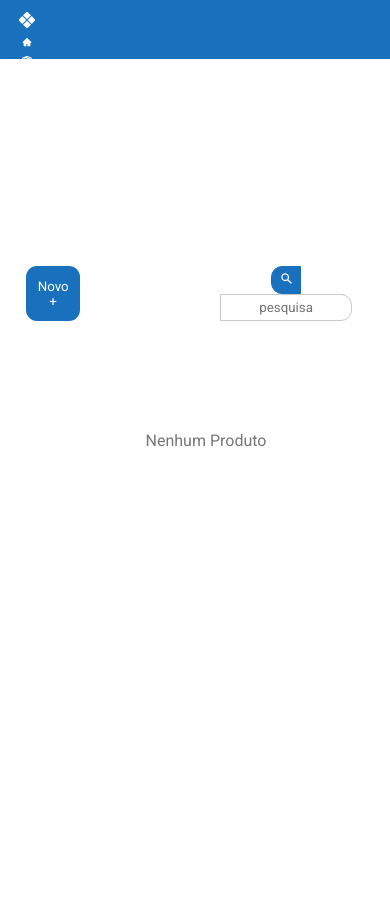
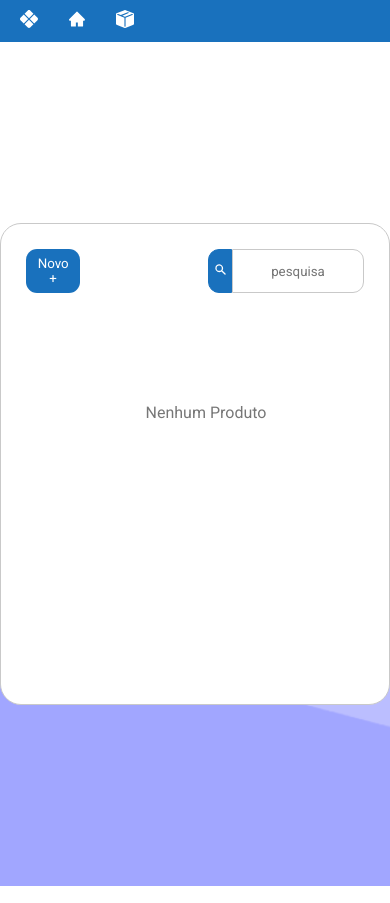
Before and after one commit to AndreVsc/Gerenciador-de-Tarefas, a React (Vite) app: page / in a window 390 px wide. Built offline with nearby package versions, Linux system fonts and the light colour scheme.

Commit message:
0.0.1.5v
Atualizando desing final

```diff
--- a/src/app/App.css
+++ b/src/app/App.css
@@ -1,5 +1,7 @@
 .containerNavInicial{
     display: flex;
+    background-image: url('../assets/waves.png');
+    background-size: cover;
 }
 
 @media only screen and (max-device-width: 900px) {
--- a/src/components/Adicionar/AdicionarBlock.css
+++ b/src/components/Adicionar/AdicionarBlock.css
@@ -74,9 +74,14 @@
     color: #777777;
   }
 
-  @media only screen and (max-device-width: 900px) {
+  #containerSearch{
+    display: flex;
+    }
+
+  @media only screen and (max-device-width: 00px) {
     .containerAdicionar{
         border-radius: 21px;
         border: 1px solid #fff;
     }
+
   }
--- a/src/components/Adicionar/AdicionarBlock.jsx
+++ b/src/components/Adicionar/AdicionarBlock.jsx
@@ -4,7 +4,6 @@ import BlockLista from './BlockLista';
 import {HiSearch} from 'react-icons/hi';
 import {AiOutlineLeft} from 'react-icons/ai';
 import './AdicionarBlock.css';
-import DeleteBlock from './DeleteBlock';
 
 export default function AdicionarBlock() {
     const [block, setBlock] = useState([]);
@@ -22,10 +21,17 @@ export default function AdicionarBlock() {
         }
     };
 
+    const alterBlock = ()=>{
+        setBlock(outherBlock);
+        setNumBlock(0)
+    }
+
     const onDeleteBlock = (blocoId) => {
-        const novaListaDeBlocos = block.filter((bloco) => bloco.id !== blocoId);
-        setBlock(novaListaDeBlocos);
-    };
+        if(numBlock!=1){
+            const novaListaDeBlocos = block.filter((bloco) => bloco.id !== blocoId);
+            setBlock(novaListaDeBlocos);
+        }
+    }
 
     const serchBlock = (e) => {
         e.preventDefault()
@@ -53,7 +59,7 @@ export default function AdicionarBlock() {
                     </form>
                 </div>
                 <div id='containerRolagem'>
-                    {block==''?(<p className='textp'>Nenhum Produto</p>):(<BlockLista  blocos={block} onDeleteBlock={onDeleteBlock}/>)}
+                    {block==''?(<p className='textp'>Nenhum Produto</p>):(<BlockLista  blocos={block} onDeleteBlock={onDeleteBlock} alter={alterBlock}/>)}
                 </div>
             </div>
         </>
--- a/src/components/Adicionar/BlockLista.jsx
+++ b/src/components/Adicionar/BlockLista.jsx
@@ -4,7 +4,7 @@ import Button from '../button/Button';
 import './BlockLista.css';
 import DeleteBlock from './DeleteBlock';
 
-export default function BlockLista({ blocos, onDeleteBlock }) {
+export default function BlockLista({ blocos, onDeleteBlock ,alter}) {
     const [show, setShow] = useState(false);
     const [selectedBlockId, setSelectedBlockId] = useState(null);
 
@@ -16,6 +16,7 @@ export default function BlockLista({ blocos, onDeleteBlock }) {
     useEffect(() => {
         if (show) {
             // Render the DeleteBlock component when show is true
+            alter()
             return () => {
                 setSelectedBlockId(null);
                 setShow(false);
--- a/src/components/navbar/NavbarEstoque.css
+++ b/src/components/navbar/NavbarEstoque.css
@@ -1,14 +1,22 @@
+.Navbar-conatainer{
+    display: flex;
+    flex-direction: column;
+    align-items: center;
+    justify-content: start;
+    padding: 20px 0px;
+    max-height: 100vh;
+    width: 100%;
+    max-width: 60px;
+    background-color: rgb(25, 113, 189)
+}
+
 .Navbar-conatainer a{
     color: rgb(255, 255, 255);
-    font-size: 20px;
-    width: 50px;
-    opacity: 1;
+
 }
 
 .Navbar-conatainer a:hover{
-    transition: 0.2s font-size ease-in-out;
-    font-size: 21px;
-    opacity: 0.90;
+
 }
 
 .Navbar-conatainer a:active{
@@ -17,33 +25,39 @@
 
 .Navbar-conatainer ul{
     display: flex;
-    padding: 10px;
-    align-items: center;
     flex-direction: column;
-    width: 30px;
+    color: rgb(255, 255, 255);
+    font-size: x-large;
     gap: 30px;
-    color: rgb(255, 255, 255);
 }
 
 @media only screen and (max-device-width: 900px) {
+
+    .Navbar-conatainer{
+        display: flex;
+        flex-direction: row;
+        align-items: center;
+        justify-content: start;
+        padding: 10px 20px 10px;
+        max-height: 50px;
+        width: 100%;
+        max-width: 100vw;
+        background-color: rgb(25, 113, 189)
+    }
+
     .Navbar-conatainer ul {
         display: flex;
-        justify-items:center;
-        flex-wrap: wrap;
-        gap: 0px;
+        flex-direction: row;
+        color: rgb(255, 255, 255);
+        font-size: large;
+        gap: 30px;
     }
 
     .Navbar-conatainer a{
-        color: rgb(255, 255, 255);
-        font-size: 10px;
-        font-size: 12pxs;
-        width: 12px;
-        opacity: 1;
+
     }
 
     .Navbar-conatainer a:hover{
-        transition: none;
-        font-size: 12px;
-        opacity: 0.90;
+
     }
 }
--- a/src/index.css
+++ b/src/index.css
@@ -17,21 +17,3 @@ button{
 li{
     list-style:none;
 }
-
-nav{
-    padding: 20px 0px;
-    height: 100vh;
-    max-width: 50px;
-    float: left;
-    background-color: rgb(25, 113, 189)
-}
-
-@media only screen and (max-device-width: 900px) {
-    nav{
-        width: 100%;
-        max-width: 100vw;
-        padding: 2px;
-        float: none;
-        height: 55px;
-    }
-}
```
Also changed, not shown: src/assets/waves.png (added), src/components/Adicionar/DeleteBlock.jsx (line endings or trailing spaces).
